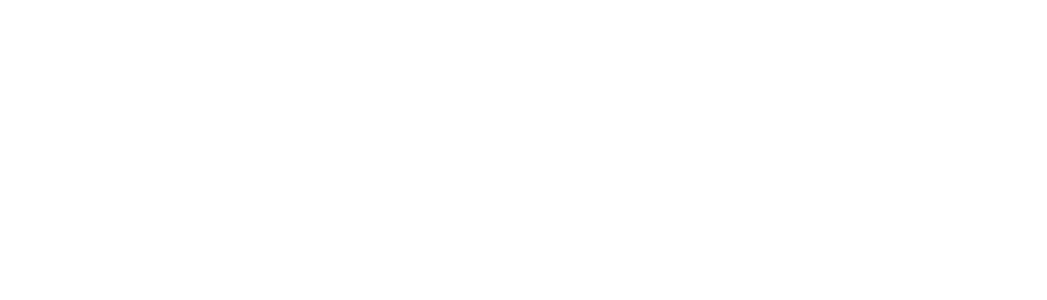
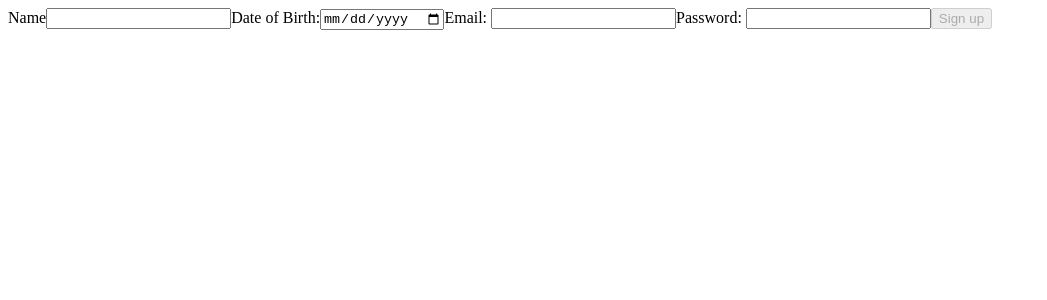
Before and after one commit to matezalantoth/star-wars-fan-site, a React (Vite) app in the folder frontend/: page /signup in a window 1280 px wide. Before the commit this address had no page. Shown: the top 300 px of the page, without its empty margins (0-1047 px from the left). Built offline with nearby package versions, Linux system fonts and the light colour scheme.

Commit message:
sign up page finished

```diff
--- /dev/null
+++ b/frontend/Components/LoginForm.jsx
@@ -0,0 +1,56 @@
+import { useState } from 'react';
+import { Link } from 'react-router-dom';
+
+export const LoginForm = () => {
+  const [userDetails, setUserDetails] = useState({
+    email: null,
+    password: null,
+  });
+
+  const handleLogin = async () => {
+    const response = await fetch('/api/users/login', {
+      method: 'POST',
+      headers: {
+        'Content-type': 'application/json',
+      },
+      body: JSON.stringify(userDetails),
+    });
+    const data = await response.json();
+    return data;
+  };
+
+  return (
+    <div>
+      <form>
+        <label>Email:</label>
+        <input
+          onChange={(event) => {
+            setUserDetails({ ...userDetails, email: event.target.value });
+          }}
+          type='email'
+        />
+        <label>Password:</label>
+        <input
+          onChange={(event) => {
+            setUserDetails({ ...userDetails, password: event.target.value });
+          }}
+          type='password'
+        />
+        <></>
+        <p>if you do not have an account </p>
+        <Link to='/signup'>create one!</Link>
+        <button
+          onClick={async (event) => {
+            event.preventDefault();
+            const data = await handleLogin();
+            if (data.message) {
+              alert(data.message);
+            }
+          }}
+        >
+          Log-in
+        </button>
+      </form>
+    </div>
+  );
+};
--- /dev/null
+++ b/frontend/Components/SignupForm.jsx
@@ -0,0 +1,81 @@
+import { useEffect, useState } from 'react';
+
+export const SignupForm = () => {
+  const [newUserData, setNewUserData] = useState({});
+  const [submittable, setSubmittable] = useState(false);
+  useEffect(() => {
+    if (
+      newUserData.name &&
+      newUserData.dob &&
+      newUserData.email &&
+      newUserData.password
+    ) {
+      setSubmittable(true);
+    }
+  }, [newUserData]);
+
+  const handleSignup = async (event) => {
+    event.preventDefault();
+    const response = await fetch('/api/users', {
+      method: 'POST',
+      headers: {
+        'Content-type': 'application/json',
+      },
+      body: JSON.stringify(newUserData),
+    });
+    const data = await response.json();
+    return data;
+  };
+
+  return (
+    <form>
+      <label>Name</label>
+      <input
+        onChange={(event) => {
+          setNewUserData({ ...newUserData, name: event.target.value });
+        }}
+        type='text'
+        required
+      />
+      <label>Date of Birth:</label>
+      <input
+        onChange={(event) => {
+          setNewUserData({ ...newUserData, dob: event.target.value });
+        }}
+        type='date'
+        required
+      />
+      <label>Email: </label>
+      <input
+        onChange={(event) => {
+          setNewUserData({ ...newUserData, email: event.target.value });
+        }}
+        type='email'
+        required
+      />
+      <label>Password: </label>
+      <input
+        onChange={(event) => {
+          setNewUserData({ ...newUserData, password: event.target.value });
+        }}
+        type='password'
+        required
+      />
+      <button
+        onClick={(event) => {
+          handleSignup(event).then((data) => {
+            if (data.message) {
+              alert(data.message);
+            } else {
+              console.log(data);
+              alert('signup successful');
+            }
+          });
+        }}
+        disabled={!submittable}
+      >
+        Sign up
+      </button>
+    </form>
+  );
+};
--- a/frontend/pages/LoginPage.jsx
+++ b/frontend/pages/LoginPage.jsx
@@ -1,60 +1,5 @@
-import { useEffect, useState } from 'react';
-import { Link } from 'react-router-dom';
+import { LoginForm } from '../Components/LoginForm';
 
 export const LoginPage = () => {
-  const [userDetails, setUserDetails] = useState({
-    email: null,
-    password: null,
-  });
-
-  useEffect(() => {
-    console.log(userDetails);
-  }, [userDetails]);
-
-  const handleLogin = async () => {
-    const response = await fetch('/api/users/login', {
-      method: 'POST',
-      headers: {
-        'Content-type': 'application/json',
-      },
-      body: JSON.stringify(userDetails),
-    });
-    const data = await response.json();
-    return data;
-  };
-
-  return (
-    <div>
-      <form>
-        <label>Email:</label>
-        <input
-          onChange={(event) => {
-            setUserDetails({ ...userDetails, email: event.target.value });
-          }}
-          type='email'
-        />
-        <label>Password:</label>
-        <input
-          onChange={(event) => {
-            setUserDetails({ ...userDetails, password: event.target.value });
-          }}
-          type='password'
-        />
-        <></>
-        <p>if you do not have an account </p>
-        <Link to='/signup'>create one!</Link>
-        <button
-          onClick={async (event) => {
-            event.preventDefault();
-            const data = await handleLogin();
-            if (data.message) {
-              alert(data.message);
-            }
-          }}
-        >
-          Log-in
-        </button>
-      </form>
-    </div>
-  );
+  return <LoginForm />;
 };
--- /dev/null
+++ b/frontend/pages/SignupPage.jsx
@@ -0,0 +1,5 @@
+import { SignupForm } from '../Components/SignupForm';
+
+export const SignupPage = () => {
+  return <SignupForm />;
+};
--- a/frontend/src/main.jsx
+++ b/frontend/src/main.jsx
@@ -3,12 +3,14 @@
 import './index.css';
 import { MainPage } from '../pages/MainPage';
 import { LoginPage } from '../pages/LoginPage';
+import { SignupPage } from '../pages/SignupPage';
 
 ReactDOM.createRoot(document.getElementById('root')).render(
   <BrowserRouter>
     <Routes>
       <Route path='/' element=<MainPage /> />
       <Route path='/login' element=<LoginPage /> />
+      <Route path='/signup' element=<SignupPage /> />
     </Routes>
   </BrowserRouter>,
 );
```
Also changed, not shown: 1 other file (tests, documents, lock files or other folders).
